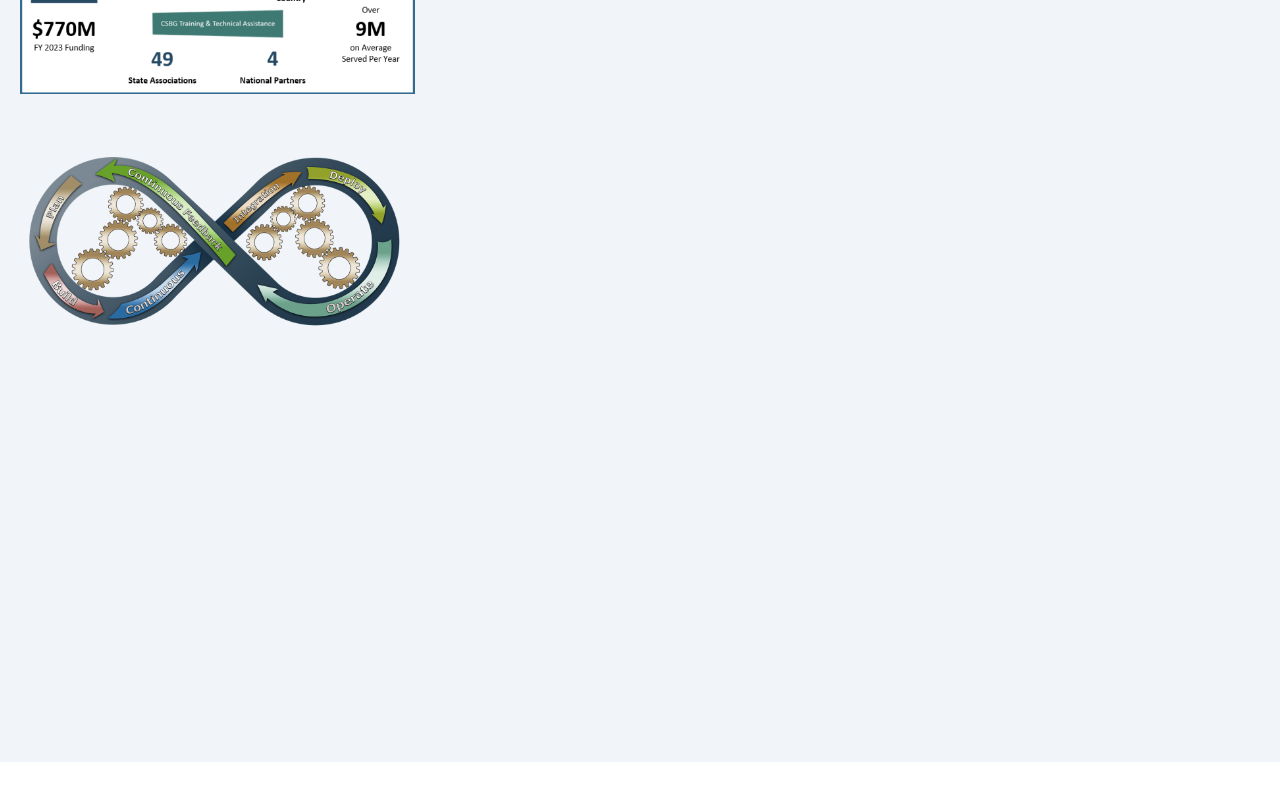
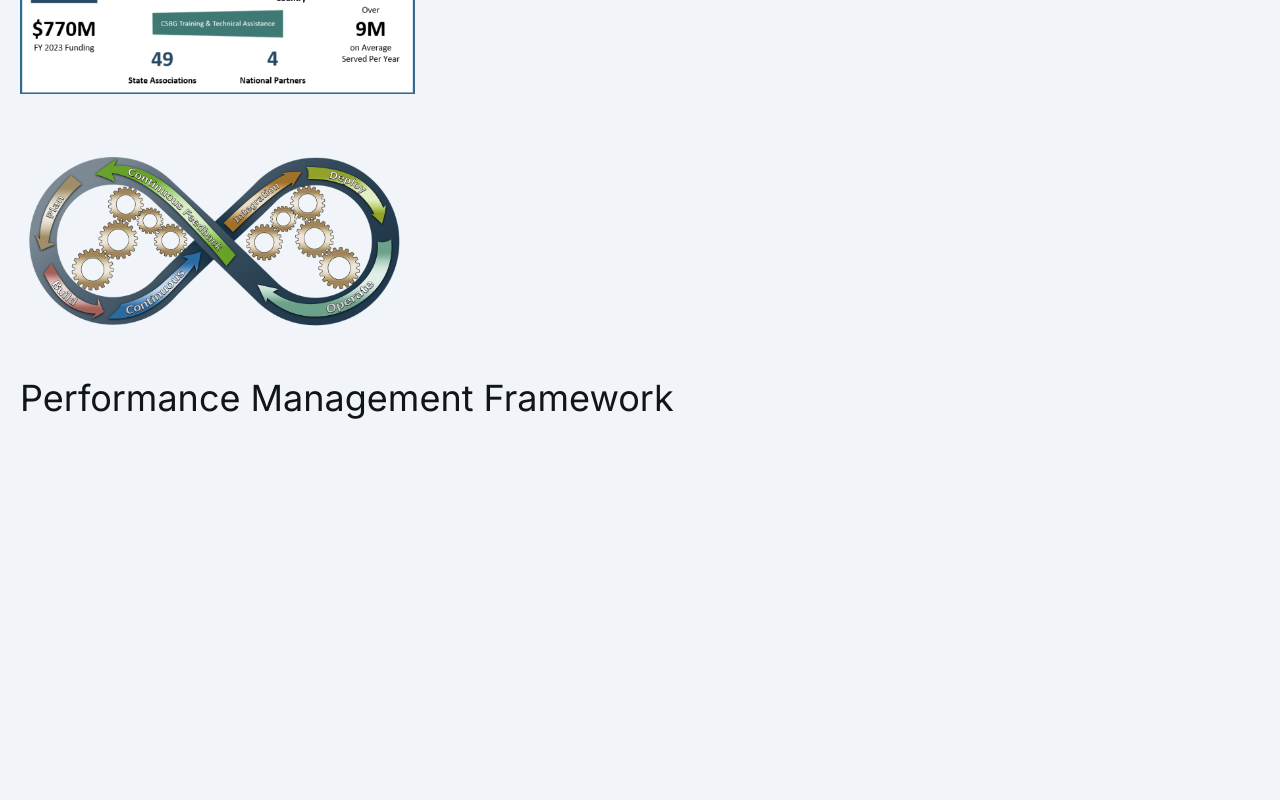
Before and after one commit to Richson-Tech/org, a Next.js app: page / in a window 1280 px wide. Shown: the part 5480-6280 px from the top of the page. Before the commit the page ends 6242 px from the top, so only its background shows below. Built offline with nearby package versions, Linux system fonts and the light colour scheme.

Commit message:
new commits

```diff
--- a/src/app/layout.js
+++ b/src/app/layout.js
@@ -1,4 +1,4 @@
-import { Inter } from "next/font/google";
+import { Inter, Actor, Roboto } from "next/font/google";
 import "./globals.css";
 import Navbar from "@/components/Navbar";
 import Top from "@/components/Top";
--- a/src/components/Num.jsx
+++ b/src/components/Num.jsx
@@ -141,6 +141,7 @@ const Num = () => {
           height={295}
           className="object-center object-cover p-5"
         />
+        <h2 className="text-4xl text-[#111518] pl-5 font">Performance Management Framework</h2>
       </div>
     </div>
   );
```
